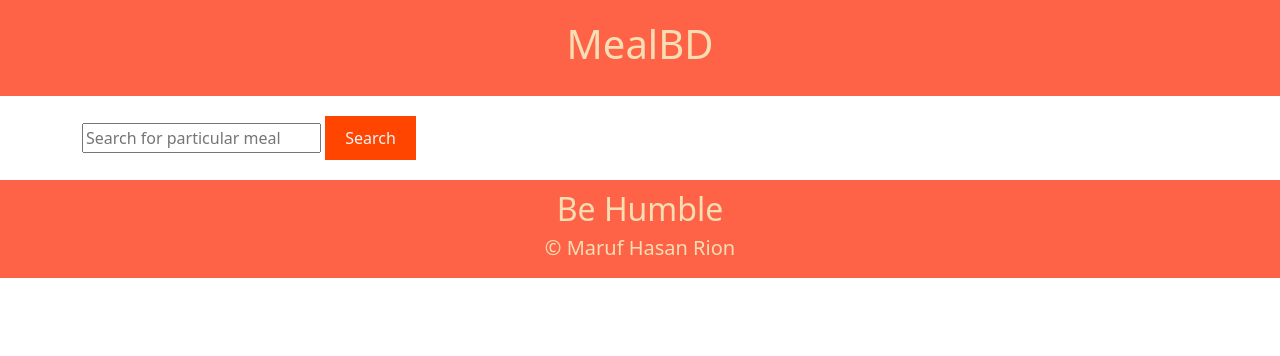
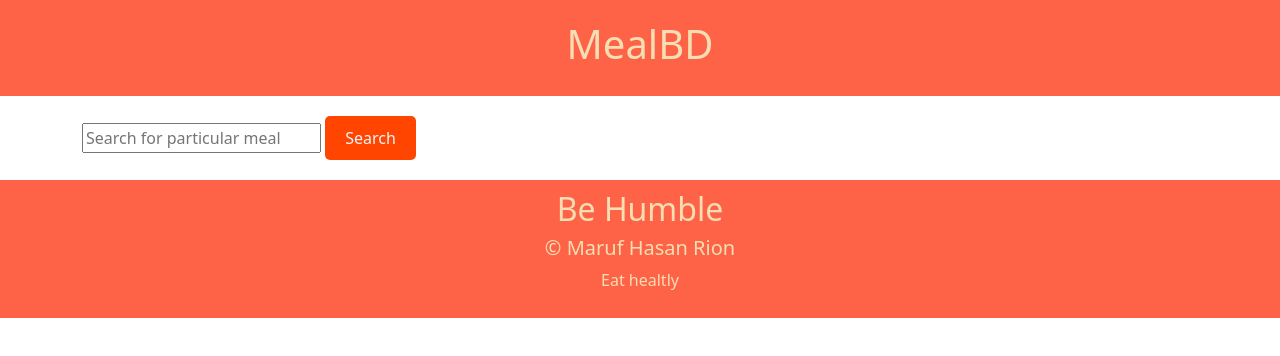
Before and after one commit to maruf-hasan-rion/2010597_MIS455_Final, a plain HTML site: page index.html in a window 1280 px wide. Drawn offline with nearby package versions, Linux system fonts and the light colour scheme.

Commit message:
Last commit

```diff
--- a/index.html
+++ b/index.html
@@ -24,6 +24,7 @@
     <footer class="f">
         <h2>Be Humble</h2>
         <h5>&copy; Maruf Hasan Rion</h5>
+        <p>Eat healtly</p>
     </footer>
 
     <script src="script.js"></script>
--- a/style.css
+++ b/style.css
@@ -39,7 +39,7 @@ img {
     margin-bottom: 10px;
 }
 
-button {
+.container button {
     background-color: orangered;
     color: whitesmoke;
     border: none;
```
